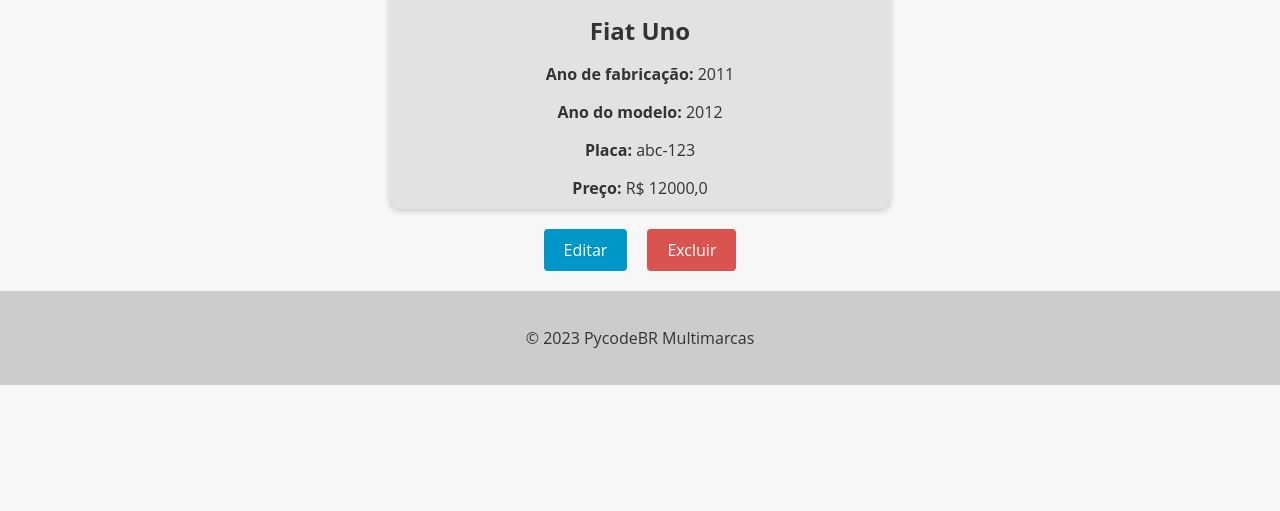
After one commit to nythan5/Django-Cars, a Django app: page /cars/detail/4 in a window 1280 px wide. The commit adds this page. Shown: the part 271-782 px from the top of the page. Run offline with Django 5.2, Linux system fonts and the light colour scheme; data comes from the database, SQL or seed files in the repository; both versions use the stored data as it was after the commit.

Commit message:
Criando CarDetailView

```diff
--- /dev/null
+++ b/cars/templates/detail.html
@@ -0,0 +1,16 @@
+{% extends "base.html" %}
+
+{% block content %}
+  <div class="car-card">
+      <img src="{{ car.photo.url }}" alt="{{ car.model }} - {{ car.brand }}">
+      <h2>{{ car.brand }} {{ car.model }}</h2>
+      <p><strong>Ano de fabricação:</strong> {{ car.factory_year }}</p>
+      <p><strong>Ano do modelo:</strong> {{ car.model_year }}</p>
+      <p><strong>Placa:</strong> {{ car.plate }}</p>
+      <p><strong>Preço:</strong> R$ {{ car.value }}</p>
+  </div>
+  <div class="buttons-container">
+    <a href="/" class="btn btn-warning">Editar</a>
+    <a href="/" class="btn btn-danger">Excluir</a>
+  </div>
+{% endblock %}
--- a/cars/urls.py
+++ b/cars/urls.py
@@ -6,4 +6,6 @@ app_name = 'car'
 urlpatterns = [
     path('', views.CarListView.as_view(), name='list'),
     path('new_car/', views.CarCreateView.as_view(), name='create'),
+    path('detail/<int:pk>', views.CarDetailView.as_view(), name='detail'),
+
 ]
--- a/cars/views.py
+++ b/cars/views.py
@@ -1,10 +1,10 @@
 from typing import Any
 from django.db.models.query import QuerySet
 from django.shortcuts import render, redirect
+from django.urls import reverse
 from .models import Car
-from .forms import *
-from django.views.generic import ListView
-from django.views import View
+from .forms import CarForm
+from django.views.generic import ListView, CreateView, DetailView
 
 
 # Create your views here.
@@ -23,14 +23,16 @@ class CarListView(ListView):
         return qs
 
 
-class CarCreateView(View):
-    def get(self, request):
-        form = CarForm()
-        return render(request, template_name='create.html', context={'form': form})
+class CarCreateView(CreateView):
+    model = Car
+    form_class = CarForm
+    template_name = 'create.html'
 
-    def post(self, request):
-        form = CarForm(request.POST, request.FILES)
-        if form.is_valid():
-            form.save()
-            return redirect('car:list')
-        return render(request, template_name='create.html', context={'form': form})
+    def get_success_url(self):
+        return reverse('car:list')
+
+
+class CarDetailView(DetailView):
+    model = Car
+    template_name = 'detail.html'
+    context_object_name = 'car'
--- a/static/css/styles.css
+++ b/static/css/styles.css
@@ -1,4 +1,3 @@
-
 .car-grid {
     display: grid;
     grid-template-columns: repeat(3, 1fr);
@@ -15,6 +14,9 @@
     overflow: hidden;
     text-align: center;
     transition: all 0.3s ease;
+    max-width: 500px;
+    margin: 20px auto 0;
+    margin-bottom: 20px;
 }
 
 .car-card:hover {
@@ -29,15 +31,15 @@
     object-fit: cover;
 }
 
+.car-card h2 {
+    font-size: 1.5rem;
+    margin: 10px;
+}
+
 .car-card h3 {
     font-size: 20px;
     margin-top: 10px;
     margin-bottom: 5px;
-}
-
-.car-card h2 {
-    font-size: 1.5rem;
-    margin: 10px;
 }
 
 .car-card p {
@@ -47,12 +49,12 @@
 
 @media (max-width: 768px) {
     .car-grid {
-    grid-template-columns: repeat(2, 1fr);
+        grid-template-columns: repeat(2, 1fr);
     }
 }
 
 a {
-    text-decoration: none;
+    text-decoration: none !important;
 }
 
 form {
@@ -90,6 +92,10 @@ button[type="submit"] {
     margin: 5px;
 }
 
+button[type="submit"]:hover {
+    background-color: #067296;
+}
+
 a.clear-button {
     background-color: #0096c7;
     color: #fff;
@@ -102,15 +108,9 @@ a.clear-button {
     margin: 5px;
 }
 
-button[type="submit"]:hover {
-    background-color: #067296;
-}
-
 a.clear-button:hover {
     background-color: #767676;
 }
-
-
 
 body {
     font-family: 'Open Sans', sans-serif;
@@ -172,3 +172,42 @@ nav ul li.active a {
 nav ul li.active a:hover {
     background-color: #999;
 }
+
+.buttons-container {
+    display: flex;
+    justify-content: center;
+    margin-top: 20px;
+    margin-bottom: 20px;
+}
+
+.btn {
+    display: inline-block;
+    background-color: #0096c7;
+    color: #fff;
+    border: none;
+    padding: 10px 20px;
+    font-size: 16px;
+    border-radius: 4px;
+    cursor: pointer;
+    transition: background-color 0.3s ease-in-out;
+    margin: 0 10px;
+}
+
+.btn:hover {
+    background-color: #108eb8;
+}
+
+.btn-danger {
+    background-color: #d9534f;
+    text-decoration: none !important;
+}
+
+.btn-danger:hover {
+    background-color: #d2221c;
+}
+
+.error-message {
+    color: #d9534f;
+    font-size: 14px;
+    margin-top: 5px;
+}
```
Also changed, not shown: db.sqlite3.
